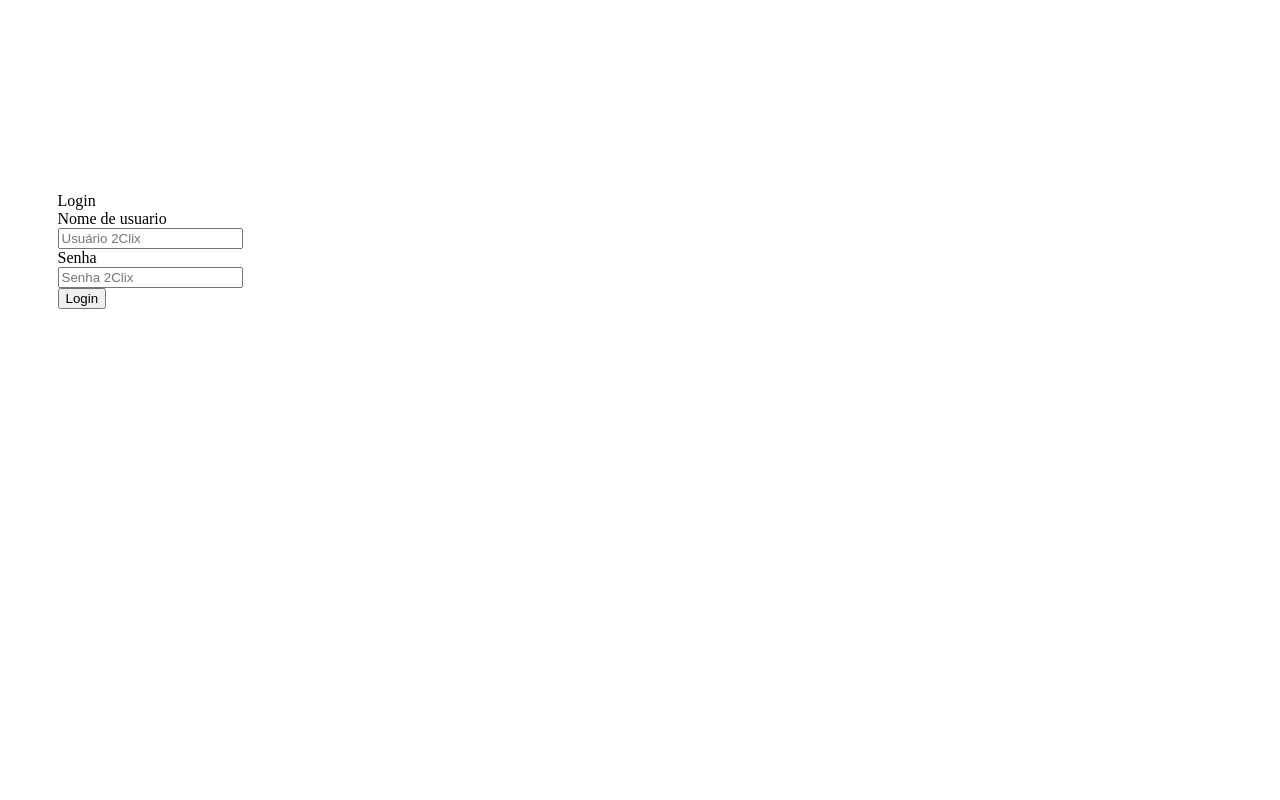
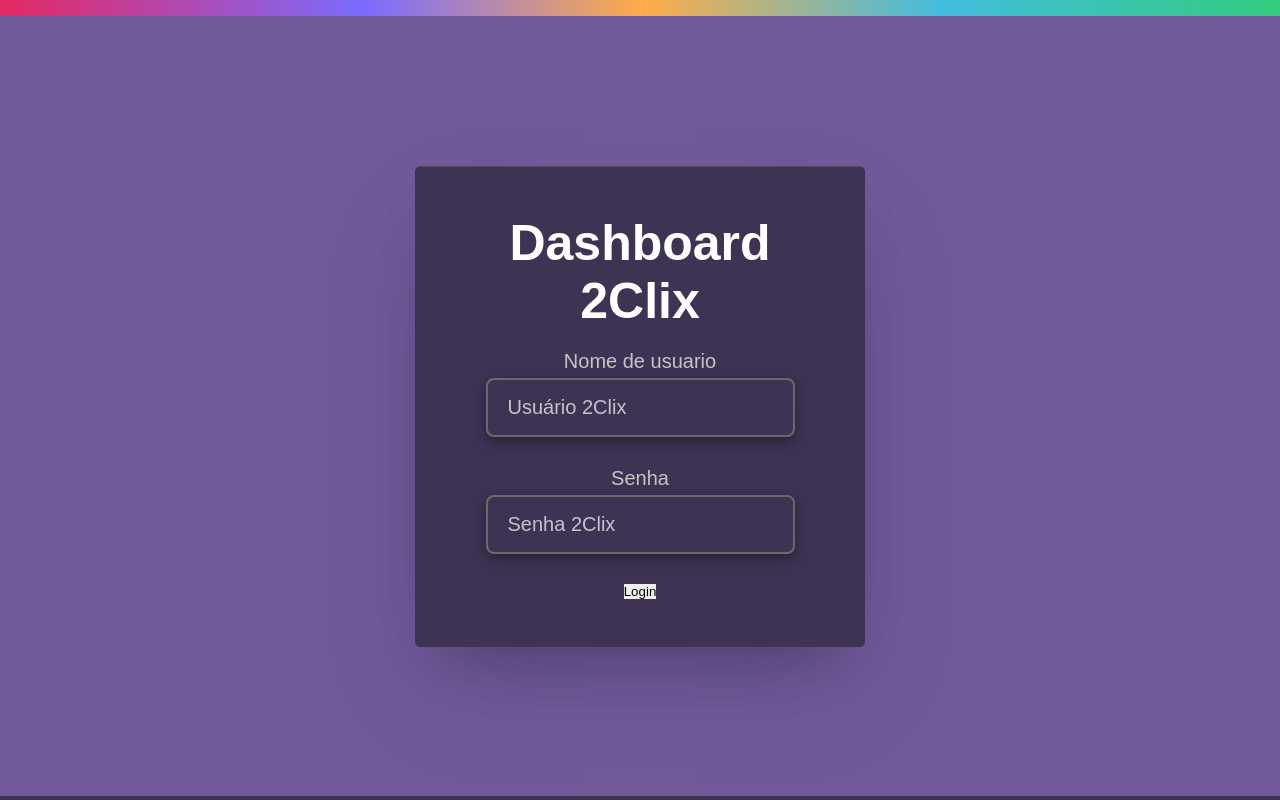
Before and after one commit to leufrasiojunior/dashboard-clix, a React (Vite) app: page / in a window 1280 px wide. Built offline with nearby package versions, Linux system fonts and the light colour scheme.

Commit message:
InputBox OK

```diff
--- a/src/App.jsx
+++ b/src/App.jsx
@@ -1,10 +1,8 @@
-import Login from './Components/Login';
-// import GlobalStyle from './assets/globalstyle';
+import Login from './Components/Login/index';
 
 function App() {
   return (
     <>
-      {/* <GlobalStyle /> */}
       <Login />
     </>
   )
--- /dev/null
+++ b/src/Components/Input/index.jsx
@@ -0,0 +1,20 @@
+import React from 'react';
+import { InputCustomizado } from './style'
+
+const Input = ({
+    name,
+    placeholder,
+    onChange,
+    type
+}) => {
+    return (
+        <InputCustomizado
+            name={name}
+            placeholder={placeholder}
+            onChange={onChange}
+            type={type}
+        />
+    );
+}
+
+export default Input;
--- /dev/null
+++ b/src/Components/Input/style.jsx
@@ -0,0 +1,18 @@
+import styled from 'styled-components';
+
+export const InputCustomizado = styled.input`
+color: #fff;
+font-size: 20px;
+background-color: transparent;
+border: 2px solid #6a6a6a;
+border-radius: 8px;
+box-shadow: 0 4px 8px 0 rgba(0, 0, 0, 0.2), 0 6px 20px 0 rgba(0, 0, 0, 0.19);
+padding: 16px 20px;
+margin-bottom:30px;
+
+&::placeholder{
+      color: #fff;
+      font-size: 20px;
+      opacity: 0.7;
+    }
+`
--- a/src/Components/Login/Index.jsx
+++ b/src/Components/Login/Index.jsx
@@ -1,6 +1,9 @@
 import axios from "axios"
 import { useState } from "react"
-import { Container } from "./style"
+import { Container, Form } from "./style"
+import Input from '../../Components/Input/index'
+
+
 axios.defaults.headers.post['Content-Type'] = 'application/json';
 
 function Login() {
@@ -19,11 +22,10 @@ function Login() {
   }
   return (
     <Container>
-      <form>
-        <label>Login</label>
-        <div>
+      <Form>
+        <h1>Dashboard 2Clix</h1>
         <label>Nome de usuario</label>
-          <input
+        <Input
           type="text"
           placeholder="Usuário 2Clix"
           onChange={(event) => {
@@ -31,10 +33,8 @@ function Login() {
           }}
           value={userName}
         />
-        </div>
-        <div>
         <label>Senha</label>
-          <input
+        <Input
           type="password"
           placeholder="Senha 2Clix"
           onChange={(pass) => {
@@ -42,11 +42,8 @@ function Login() {
           }}
           value={password}
         />
-        </div>
-        <div>
         <button onClick={submitLogin}>Login</button>
-        </div>
-      </form>
+      </Form>
 
     </Container>
   )
--- a/src/Components/Login/style.jsx
+++ b/src/Components/Login/style.jsx
@@ -1,14 +1,41 @@
 import styled from "styled-components";
+
+
 export const Container = styled.div`
-  width: 300px;
-  height: 500px;
-  display: flex;
-  flex-direction: column;
-  align-items: center;
-  justify-content: center;
-  align-content: center;
-    label{
-      display: flex;
-      align-content: center;
-    }
+display: flex;
+justify-content: center;
+align-items: center;
+height: 97.5vh;
+min-width:100vw;
+background-color:#725a9a;
+h1{
+  font-size: 50px;
+  color: white;
+  margin-bottom:20px;
+  text-align:center;
+}
+
 `;
+
+export const Form = styled.form`
+display: flex;
+padding:3rem;
+flex-direction: column;
+align-items: center;
+justify-content:center;
+background-color:#3f3354;
+border-radius:5px;
+width:100%;
+max-width: 450px;
+box-shadow: inset 0px 1px 1px 0px rgba(255, 255, 255, 0.1), 0px 50px 100px -20px rgba(50, 50, 93, 0.25), 0px 30px 60px -30px rgba(0, 0, 0, 0.3);
+/* gap: 30px 0px; */
+label{
+color: #C5C5C5;
+font-size: 20px;
+font-weight: light;
+margin-bottom:5px;
+}
+/* input{
+margin-bottom:10px;
+} */
+`;
--- /dev/null
+++ b/src/assets/HeaderTop.jsx
@@ -0,0 +1,10 @@
+import styled from 'styled-components';
+
+export const HeaderTop = styled.div`
+position: relative;
+    width: 100vw;
+    height: 1rem;
+    left: 0px;
+    top: 0px;
+    background: linear-gradient(90deg, #E52862 0%, #7A6CFF 28.56%, #FFAC48 50.32%, #43BDDE 73.36%, #32CC7E 100%);
+`;
--- a/src/assets/globalStyle.jsx
+++ b/src/assets/globalStyle.jsx
@@ -1,12 +1,18 @@
 import { createGlobalStyle } from "styled-components";
 
 const GlobalStyle = createGlobalStyle`
-  body {
+  * {
     margin: 0;
     padding: 0;
     box-sizing: border-box;
     border: 0;
-
+    outline: 0;
+    font-family: "Poppins",sans-serif;
+    body{
+      width: 100vw;
+      height: 100vh;
+      background-color: #3f3354;
+    }
   }
 `;
 
--- a/src/main.jsx
+++ b/src/main.jsx
@@ -2,9 +2,11 @@ import React from 'react'
 import ReactDOM from 'react-dom/client'
 import App from './App.jsx'
 import GlobalStyle from './assets/globalstyle';
+import { HeaderTop } from '../src/assets/HeaderTop.jsx'
 
 ReactDOM.createRoot(document.getElementById('root')).render(
   <React.StrictMode>
+    <HeaderTop />
     <GlobalStyle />
     <App />
   </React.StrictMode>,
```
Also changed, not shown: src/assets/hero.jsx (deleted, +0 -8 lines). Lines whose indentation alone changed are shown as unchanged.
